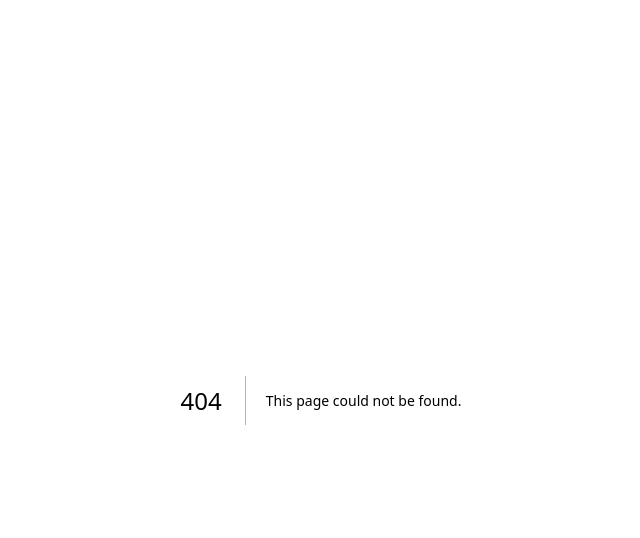
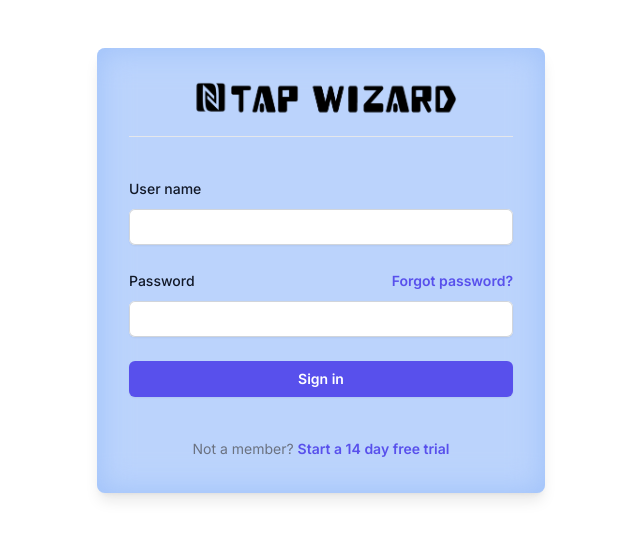
Before and after one commit to Diljitsingh14/grow, a Next.js app in the folder tap-wizard/: page /my_account/login in a window 1280 px wide. Before the commit this address had no page. Shown: the top 538 px of the page, without its empty margins (319-959 px from the left). Built offline with nearby package versions, Linux system fonts and the light colour scheme.

Commit message:
FE/feat: login form

```diff
--- a/tap-wizard/package.json
+++ b/tap-wizard/package.json
@@ -19,6 +19,7 @@
     "@swc/core": "^1.7.0",
     "@swc/helpers": "^0.5.12",
     "autoprefixer": "^10.4.19",
+    "axios": "^1.7.2",
     "classnames": "^2.5.1",
     "flowbite": "^2.3.0",
     "flowbite-react": "^0.9.0",
--- /dev/null
+++ b/tap-wizard/src/constants/urls.ts
@@ -0,0 +1,6 @@
+// Backend API endpoints
+
+// export const HOST = process.env.BACKEND_HOST;
+export const HOST = "http://localhost:8000";
+
+export const LOGIN = `/api/token/`;
--- /dev/null
+++ b/tap-wizard/src/pages/my_account/login/index.tsx
@@ -0,0 +1,169 @@
+import React, { useState, ChangeEvent, FormEvent } from "react";
+import axios from "axios";
+import { HOST, LOGIN } from "@/constants/urls";
+
+interface LoginData {
+  username: string;
+  password: string;
+}
+
+const Login: React.FC = () => {
+  const [loginData, setLoginData] = useState<LoginData>({
+    username: "",
+    password: "",
+  });
+  const [loading, setLoading] = useState<boolean>(false);
+  const [error, setError] = useState<string | null>(null);
+
+  const handleDataChange = (e: ChangeEvent<HTMLInputElement>): void => {
+    setLoginData({ ...loginData, [e.target.name]: e.target.value });
+  };
+
+  const handleSubmit = async (e: FormEvent): Promise<void> => {
+    e.preventDefault();
+    setError(null);
+    setLoading(true);
+
+    if (loginData.password && loginData.username) {
+      const url = `${HOST}/${LOGIN}`;
+      console.log("click", url, HOST);
+      try {
+        const res = await axios.post(url, loginData);
+        console.log(res.data);
+      } catch (err) {
+        console.error(err);
+        setError(err.message);
+      } finally {
+        setLoading(false);
+      }
+    } else {
+      setLoading(false);
+      setError("Please fill in both fields.");
+    }
+  };
+
+  return (
+    <div className="flex min-h-full items-center justify-center py-12 px-4 sm:px-6 lg:px-8">
+      <div className="max-w-md w-full space-y-8">
+        <div className="relative bg-blue-500 bg-opacity-50 rounded-lg shadow-lg p-8">
+          <div className="absolute inset-0 bg-white bg-opacity-30 backdrop-blur-sm filter blur-lg rounded-lg"></div>
+          <div className="relative z-10">
+            <div className="sm:mx-auto sm:w-full sm:max-w-sm">
+              <img
+                className="mx-auto h-10 w-auto"
+                src="/images/logo/brand-dark.png"
+                alt="Your Company"
+              />
+              <hr className="mt-4" />
+              {/* <h2 className="mt-4 text-center text-2xl font-bold leading-9 tracking-tight text-gray-900">
+                Login
+              </h2> */}
+            </div>
+
+            <div className="mt-10 sm:mx-auto sm:w-full sm:max-w-sm">
+              {error && (
+                <div className="text-red-500 text-center mb-4">{error}</div>
+              )}
+              <form className="space-y-6" onSubmit={handleSubmit}>
+                <div>
+                  <label
+                    htmlFor="username"
+                    className="block text-sm font-medium leading-6 text-gray-900"
+                  >
+                    User name
+                  </label>
+                  <div className="mt-2">
+                    <input
+                      id="username"
+                      name="username"
+                      type="text"
+                      required
+                      value={loginData.username}
+                      onChange={handleDataChange}
+                      className="block w-full rounded-md border-0 py-1.5 px-2 text-gray-900 shadow-sm ring-1 ring-inset ring-gray-300 placeholder:text-gray-400 focus:ring-2 focus:ring-inset focus:ring-indigo-600 sm:text-sm sm:leading-6"
+                    />
+                  </div>
+                </div>
+
+                <div>
+                  <div className="flex items-center justify-between">
+                    <label
+                      htmlFor="password"
+                      className="block text-sm font-medium leading-6 text-gray-900"
+                    >
+                      Password
+                    </label>
+                    <div className="text-sm">
+                      <a
+                        href="#"
+                        className="font-semibold text-indigo-600 hover:text-indigo-500"
+                      >
+                        Forgot password?
+                      </a>
+                    </div>
+                  </div>
+                  <div className="mt-2">
+                    <input
+                      id="password"
+                      name="password"
+                      type="password"
+                      required
+                      value={loginData.password}
+                      onChange={handleDataChange}
+                      className="block w-full rounded-md border-0 py-1.5 text-gray-900 shadow-sm ring-1 ring-inset ring-gray-300 placeholder:text-gray-400 focus:ring-2 focus:ring-inset focus:ring-indigo-600 sm:text-sm sm:leading-6"
+                    />
+                  </div>
+                </div>
+
+                <div>
+                  <button
+                    type="submit"
+                    className="flex w-full justify-center rounded-md bg-indigo-600 px-3 py-1.5 text-sm font-semibold leading-6 text-white shadow-sm hover:bg-indigo-500 focus-visible:outline focus-visible:outline-2 focus-visible:outline-offset-2 focus-visible:outline-indigo-600"
+                    disabled={loading}
+                  >
+                    {loading ? (
+                      <svg
+                        className="animate-spin h-5 w-5 text-white"
+                        xmlns="http://www.w3.org/2000/svg"
+                        fill="none"
+                        viewBox="0 0 24 24"
+                      >
+                        <circle
+                          className="opacity-25"
+                          cx="12"
+                          cy="12"
+                          r="10"
+                          stroke="currentColor"
+                          strokeWidth="4"
+                        ></circle>
+                        <path
+                          className="opacity-75"
+                          fill="currentColor"
+                          d="M4 12a8 8 0 018-8v8H4z"
+                        ></path>
+                      </svg>
+                    ) : (
+                      "Sign in"
+                    )}
+                  </button>
+                </div>
+              </form>
+
+              <p className="mt-10 text-center text-sm text-gray-500">
+                Not a member?{" "}
+                <a
+                  href="#"
+                  className="font-semibold leading-6 text-indigo-600 hover:text-indigo-500"
+                >
+                  Start a 14 day free trial
+                </a>
+              </p>
+            </div>
+          </div>
+        </div>
+      </div>
+    </div>
+  );
+};
+
+export default Login;
```
Also changed, not shown: 1 other file (tests, documents, lock files or other folders).
